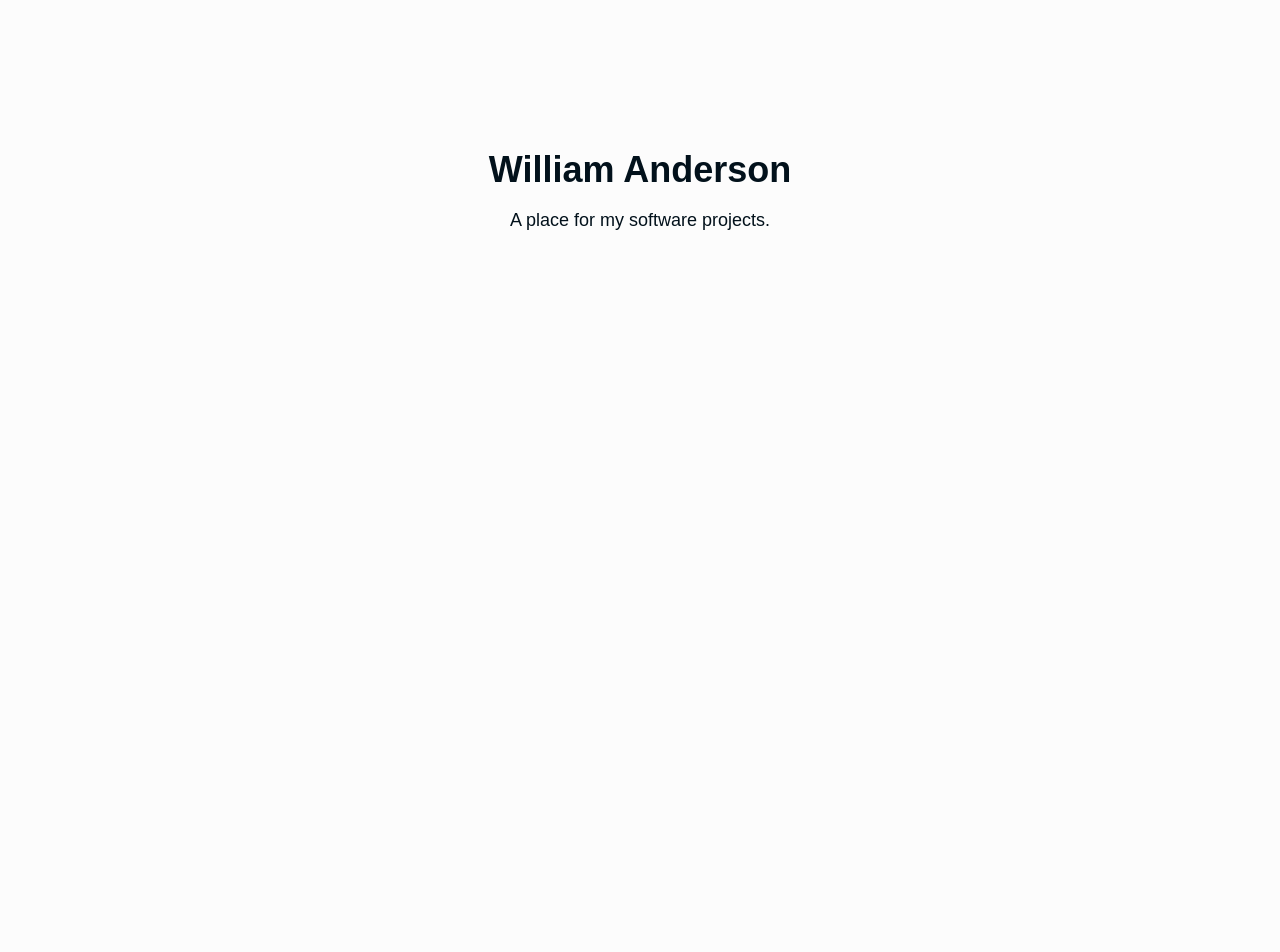
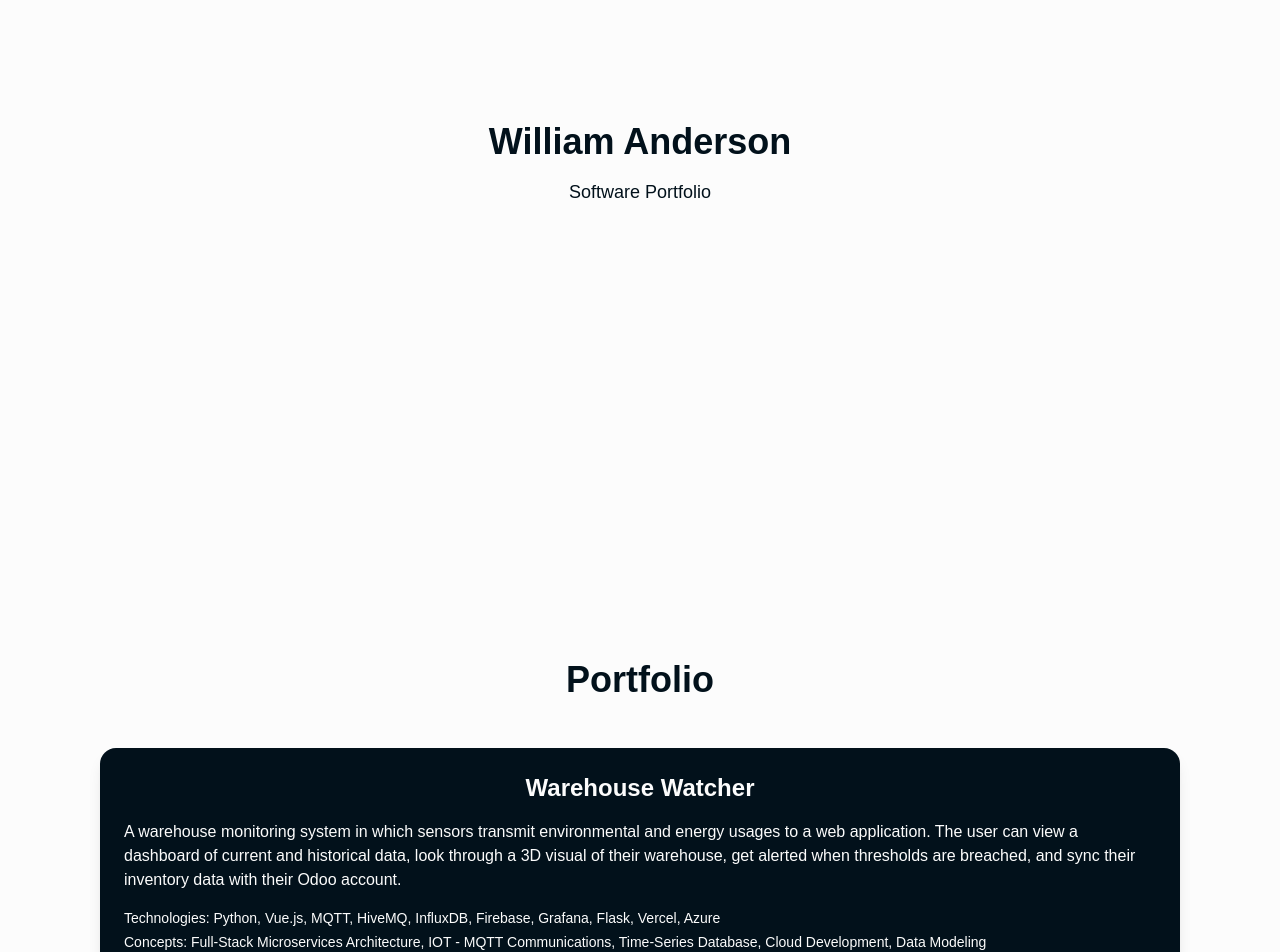
Before and after one commit to WilliamDAnderson/Portfolio-2, a Next.js app: page / in a window 1280 px wide. Shown: the part 240-1192 px from the top of the page. Before the commit the page ends 800 px from the top, so only its background shows below. Built offline with nearby package versions, Linux system fonts and the light colour scheme.

Commit message:
Deleted portfolio page, added it as a section on the home page.

```diff
--- a/src/app/layout.tsx
+++ b/src/app/layout.tsx
@@ -34,7 +34,7 @@ export default function RootLayout({
 						</Link>
 					</div>
 					<div className="flex space-x-4">
-						<Link href="/portfolio" className="font-bold">
+						<Link href="/#portfolio" className="font-bold">
 							Portfolio
 						</Link>
 						<Link href="/resume" className="font-bold">
@@ -46,7 +46,7 @@ export default function RootLayout({
 					</div>
 				</nav>
 			</header>
-			<main className="pt-16 min-h-screen flex items-center justify-center">{children}</main>
+			<main className="pt-1 min-h-screen flex items-center justify-center">{children}</main>
 	  </body>
 	</html>
   );
--- a/src/app/page.tsx
+++ b/src/app/page.tsx
@@ -1,8 +1,18 @@
+import PortfolioSection from '@/components/portfolioSection';
+
 export default function Home() {
   return (
-    <div className="text-center">
-      <h1 className="text-4xl font-bold">William Anderson</h1>
-      <p className="mt-4 text-lg">A place for my software projects.</p>
+    <div className="flex flex-col w-full">
+      <section id="home" className="min-h-screen flex items-center justify-center">
+        <div className="text-center">
+          <h1 className="text-4xl font-bold">William Anderson</h1>
+          <p className="mt-4 text-lg">Software Portfolio</p>
+        </div>
+      </section>
+
+      <section id="portfolio">
+        <PortfolioSection />
+      </section>
     </div>
   );
 }
--- a/src/app/portfolio/page.tsx
+++ b/src/components/portfolioSection.tsx
@@ -1,14 +1,14 @@
 /*
     Name:           William Anderson
     Date:           April 10, 2025
-    Description:    Portfolio page. Holds info on all projects in a long scrollable page.
+    Description:    Portfolio section. Holds info on all projects in a long scrollable page.
 */
 
-import { Project } from '../../types/project';
-import { getProjects } from '../../utils/getProjects';
+import { Project } from '@/types/project';
+import { getProjects } from '@/utils/getProjects';
 import Image from 'next/image';
 
-const PortfolioPage = async () => {
+const PortfolioSection = () => {
   //  Get the projects from json data.
   const projects: Project[] = getProjects();
 
@@ -23,7 +23,7 @@ const PortfolioPage = async () => {
 
   return (
     <main className="px-4 py-12">
-      <h1 className="text-4xl font-bold text-center mb-12">Portfolio</h1>
+      <h1 className="text-4xl font-bold text-center mb-12 pt-12">Portfolio</h1>
 
       <div className="grid gap-10 grid-cols-1">
         {projects.map((project) => (
@@ -80,4 +80,4 @@ const PortfolioPage = async () => {
   );
 };
 
-export default PortfolioPage;
+export default PortfolioSection;
--- a/src/data/projects.json
+++ b/src/data/projects.json
@@ -14,12 +14,11 @@
                      "Flask",
                      "Vercel",
                      "Azure"],
-    "concepts": ["Full Stack Microservices Architecture",
+    "concepts": ["Full-Stack Microservices Architecture",
                  "IOT - MQTT Communications",
                  "Time-Series Database",
                  "Cloud Development",
-                 "Data Modeling",
-                 "Event-driven"],
+                 "Data Modeling"],
     "images": ["/images/capstone_dashboard.jpg",
                "/images/capstone_3d.jpg",
                "/images/capstone_admin.jpg"],
```
